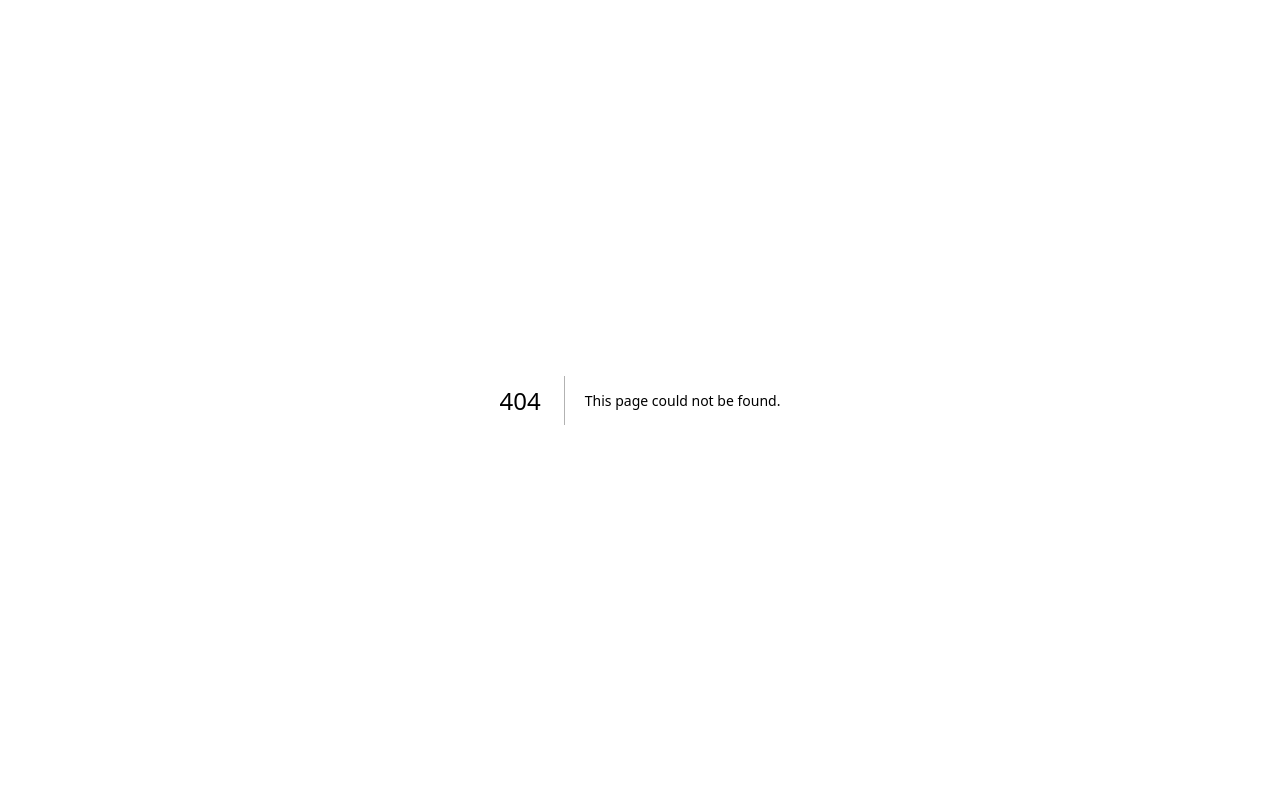
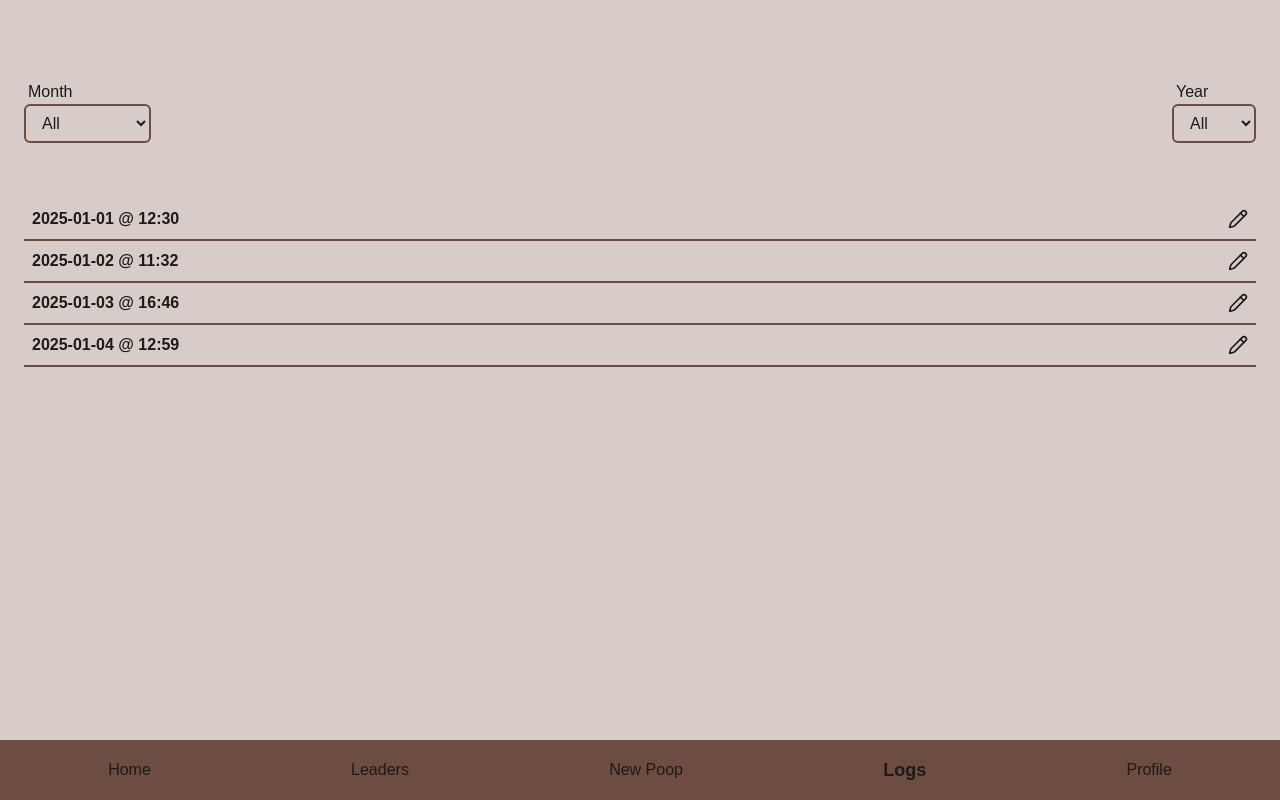
Before and after one commit to pauloo0/poop-tracker, a Next.js app: page /logs in a window 1280 px wide. Before the commit this address had no page. Built offline with nearby package versions, Linux system fonts and the light colour scheme.

Commit message:
Create and style Poop log page

```diff
--- /dev/null
+++ b/app/logs/layout.tsx
@@ -0,0 +1,14 @@
+import Navbar from '../components/Navbar'
+
+export default function LogsLayout({
+  children,
+}: {
+  children: React.ReactNode
+}) {
+  return (
+    <>
+      <Navbar active='logs' />
+      {children}
+    </>
+  )
+}
--- /dev/null
+++ b/app/logs/page.tsx
@@ -0,0 +1,95 @@
+import Link from 'next/link'
+import { Pencil } from 'lucide-react'
+
+export default function Logs() {
+  return (
+    <>
+      <main className='p-6'>
+        <section
+          id='filters'
+          className='my-14 flex flex-row items-center justify-between'
+        >
+          <div className='flex flex-col'>
+            <label htmlFor='month' className='px-1 text-foregroung'>
+              Month
+            </label>
+            <select
+              name='month'
+              id='month'
+              className='bg-background py-2 px-3 border-2 border-primary rounded-md'
+            >
+              <option value='all'>All</option>
+              <option value='jan'>January</option>
+              <option value='feb'>February</option>
+              <option value='mar'>March</option>
+              <option value='apr'>April</option>
+              <option value='may'>May</option>
+              <option value='jun'>June</option>
+              <option value='july'>July</option>
+              <option value='aug'>August</option>
+              <option value='sep'>September</option>
+              <option value='oct'>October</option>
+              <option value='nov'>November</option>
+              <option value='dec'>December</option>
+            </select>
+          </div>
+
+          <div className='flex flex-col'>
+            <label htmlFor='year' className='px-1 text-foregroung'>
+              Year
+            </label>
+            <select
+              name='year'
+              id='year'
+              className='bg-background py-2 px-3 border-2 border-primary rounded-md'
+            >
+              <option value='all'>All</option>
+              <option value='2025'>2025</option>
+              <option value='2024'>2024</option>
+              <option value='2023'>2023</option>
+              <option value='2022'>2022</option>
+              <option value='2021'>2021</option>
+            </select>
+          </div>
+        </section>
+
+        <section id='logs'>
+          <ul>
+            <li className='flex flex-row items-center justify-between font-bold border-b-2 border-b-primary p-2'>
+              <div className='flex flex-row items-center gap-4'>
+                2025-01-01 @ 12:30
+              </div>
+              <Link href='#'>
+                <Pencil className='h-5 w-5' />
+              </Link>
+            </li>
+            <li className='flex flex-row items-center justify-between font-bold border-b-2 border-b-primary p-2'>
+              <div className='flex flex-row items-center gap-4'>
+                2025-01-02 @ 11:32
+              </div>
+              <Link href='#'>
+                <Pencil className='h-5 w-5' />
+              </Link>
+            </li>
+            <li className='flex flex-row items-center justify-between font-bold border-b-2 border-b-primary p-2'>
+              <div className='flex flex-row items-center gap-4'>
+                2025-01-03 @ 16:46
+              </div>
+              <Link href='#'>
+                <Pencil className='h-5 w-5' />
+              </Link>
+            </li>
+            <li className='flex flex-row items-center justify-between font-bold border-b-2 border-b-primary p-2'>
+              <div className='flex flex-row items-center gap-4'>
+                2025-01-04 @ 12:59
+              </div>
+              <Link href='#'>
+                <Pencil className='h-5 w-5' />
+              </Link>
+            </li>
+          </ul>
+        </section>
+      </main>
+    </>
+  )
+}
```
